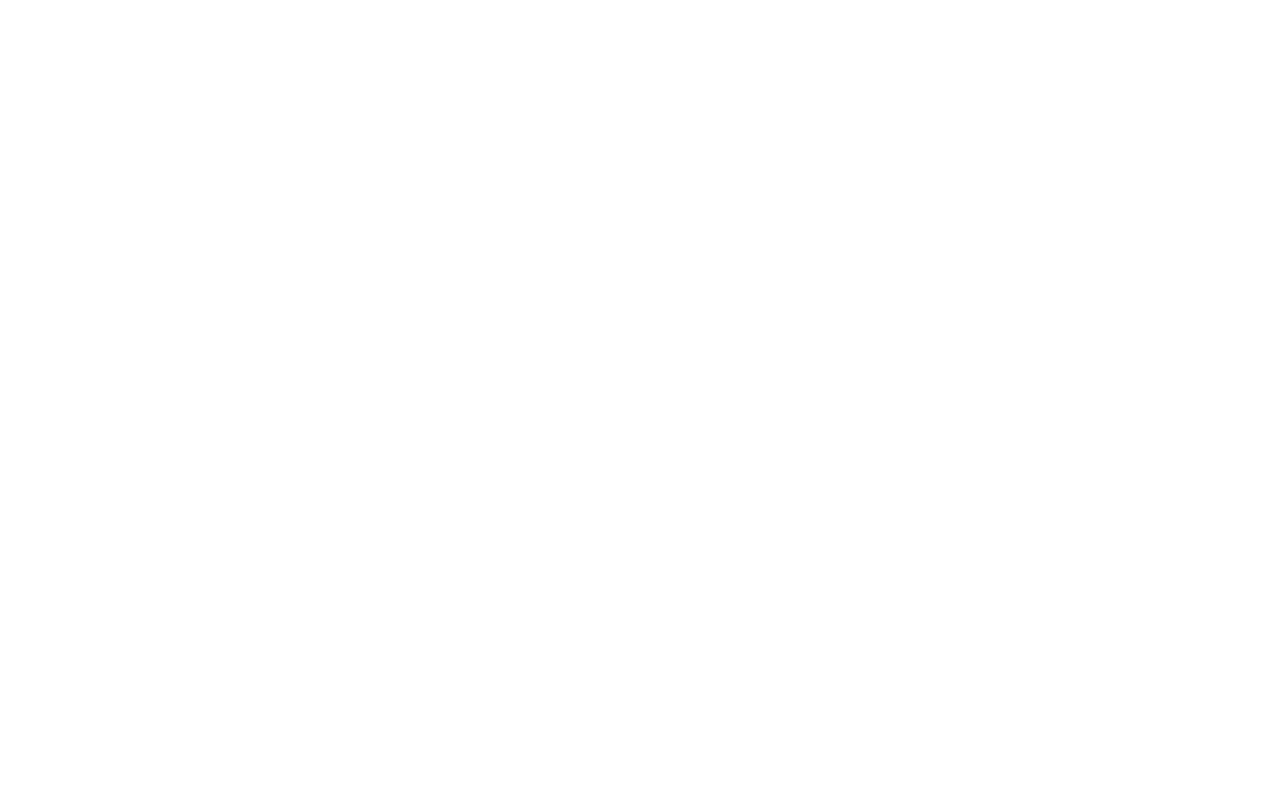
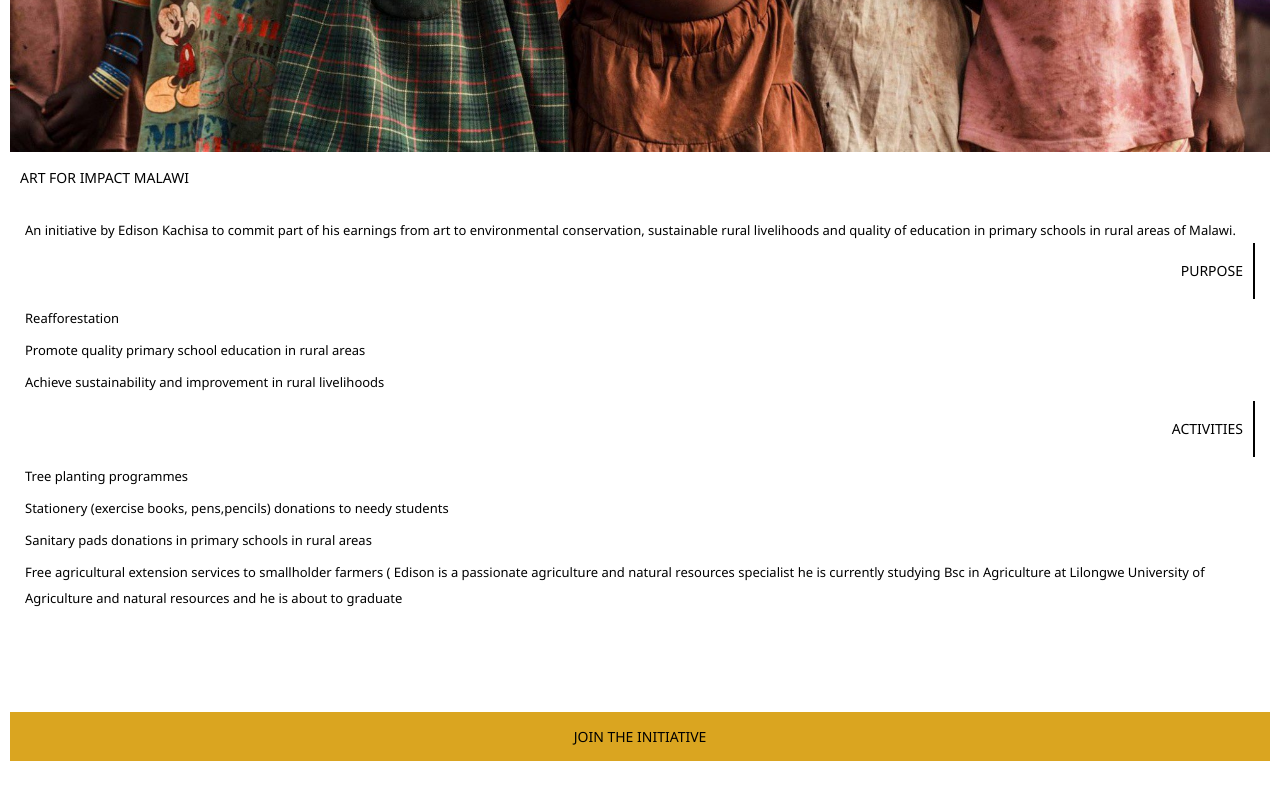
Before and after one commit to developerafrica/kachisa-portofolio-svkit, a SvelteKit app: page /afi in a window 1280 px wide. Shown: the part 778-1578 px from the top of the page. Before the commit the page ends 800 px from the top, so only its background shows below. Built offline with nearby package versions, Linux system fonts and the light colour scheme.

Commit message:
commit 6.7

```diff
--- a/src/components/AFI.svelte
+++ b/src/components/AFI.svelte
@@ -33,6 +33,7 @@
                 p{
                     @include fnt(var(--tc), 1.3rem, 600);
                     line-height: 2;
+                    padding:10px;
                     a{
                         @include fnt(var(--bl), 1.4rem, 650);
                         letter-spacing: 1.6px;
--- a/src/components/devafrica.svelte
+++ b/src/components/devafrica.svelte
@@ -3,7 +3,7 @@
         <div class="text">
             <h2>DEVELOPER AFRICA MW</h2>
             <hr>
-            <h1><a href="https://developerafricamw.netlify.app">DEVELOPERAFRICAMW.COM</a></h1>
+            <h1><a href="https://developerafricamw.netlify.app">developerafrica.mw</a></h1>
             <h1><a href="mail://developerafricamw@gmail.com">developerafricamw@gmail.com</a></h1>
             <h1><a href="tel://0880164455">0880164455</a></h1>
         </div>
--- a/src/components/image.svelte
+++ b/src/components/image.svelte
@@ -4,13 +4,13 @@
     let images = [
         {
             id: crypto.randomUUID(),
-            src: '/art1.png',
+            src: '/art2.png',
             alt: 'artwork',
             text: 'edson'
         },
         {
             id: crypto.randomUUID(),
-            src: '/art2.png',
+            src: '/art1.png',
             alt: 'artwork',
             text: 'art'
         },
--- a/src/routes/+layout.svelte
+++ b/src/routes/+layout.svelte
@@ -116,6 +116,7 @@
             margin: 20px 0;
             a{
               display: block;
+              text-transform: uppercase;
               padding: 15px;
               @include fnt(var(--tc), 1.4rem, 600);
             }
--- a/src/routes/afi/+page.svelte
+++ b/src/routes/afi/+page.svelte
@@ -1,11 +1,80 @@
+<script>
+    import {stores} from "../../stores/stores"
+    console.log($stores.AFI)
+
+</script>
 <article class="afi">
     <div class="art-afi">
+
         <header>
-            <h1>ART FOR IMPACT</h1>
+            <img src="/afi.jpg" alt="">
+            <h1>ART FOR IMPACT MALAWI</h1>
         </header>
         <main>
+            {#each $stores.AFI as txt}
+            <p>{txt.introduction}</p>
+            <h1>purpose</h1>
+            <br>
+            {#each txt.purpose as tp}
+            <p>{tp}</p>
+            <br>
+            {/each}
+            <h1>activities</h1>
+            <br>
+            {#each txt.activities as tp}
+            <p>{tp}</p>
+            <br>
+            {/each}
 
+            {/each}
         </main>
-        <footer></footer>
+        <footer>
+            <a href="tel://0999791167">join the initiative</a>
+        </footer>
     </div>
 </article>
+<style lang="scss">
+    article{
+        padding: 10vh 0;
+        .art-afi{
+            header{
+                h1{
+                    @include fnt(var(--tc), 1.4rem, 550);
+                    padding: 15px 10px;
+                }
+                img{
+                    width: 100%;
+                }
+            }
+            main{
+                padding: 15px;
+                h1{
+
+                    @include fnt(var(--tc), 1.4rem, 550);
+                    text-align: end;
+                    text-transform: uppercase;
+                    padding-right: 10px;
+                    border-right: black solid 2px;
+                    line-height: 4;
+                }
+                p{
+
+                    @include fnt(var(--tc), 1.3rem, 550);
+                    line-height: 2;
+                }
+
+            }
+            footer{
+                padding: 10vh 0;
+                a{
+                    text-transform: uppercase;
+                    text-align: center;
+                    display: block;
+                    padding: 15px 10px;
+                    background: goldenrod;
+                    @include fnt(var(--tc), 1.4rem, 500)
+                }
+            }
+        }
+    }
+</style>
--- a/src/stores/stores.js
+++ b/src/stores/stores.js
@@ -62,6 +62,6 @@ const data = [
     new DataObj('art9.png', "african boy", '$100', "2022", "30 x 20", "avalable"),
     new DataObj('art10.png', "gilr potrait", '$100', "2022", "30 x 20", "avalable"),
 ]
-let dataSplice = [...data].splice(0,5)
+let dataSplice = [...data].splice(0,4      )
 
 export const stores = writable({data,dataSplice,AFI})
```
Also changed, not shown: 2 other files (tests, documents, lock files or other folders).
